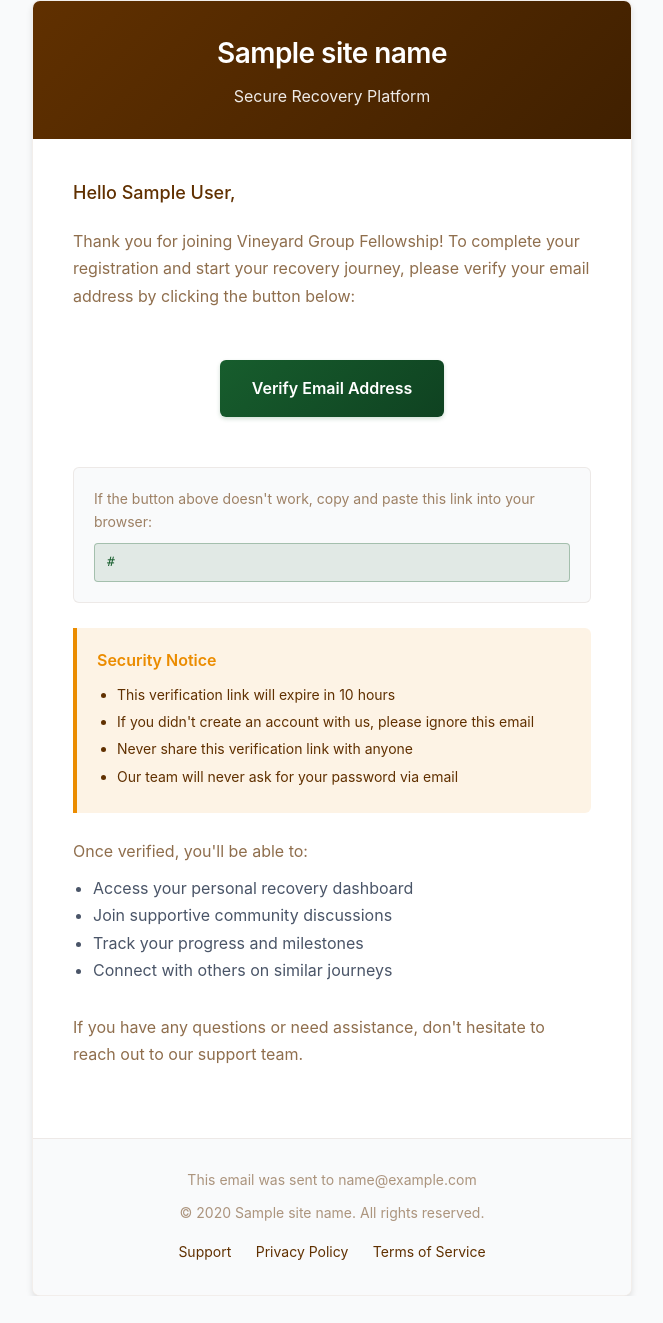
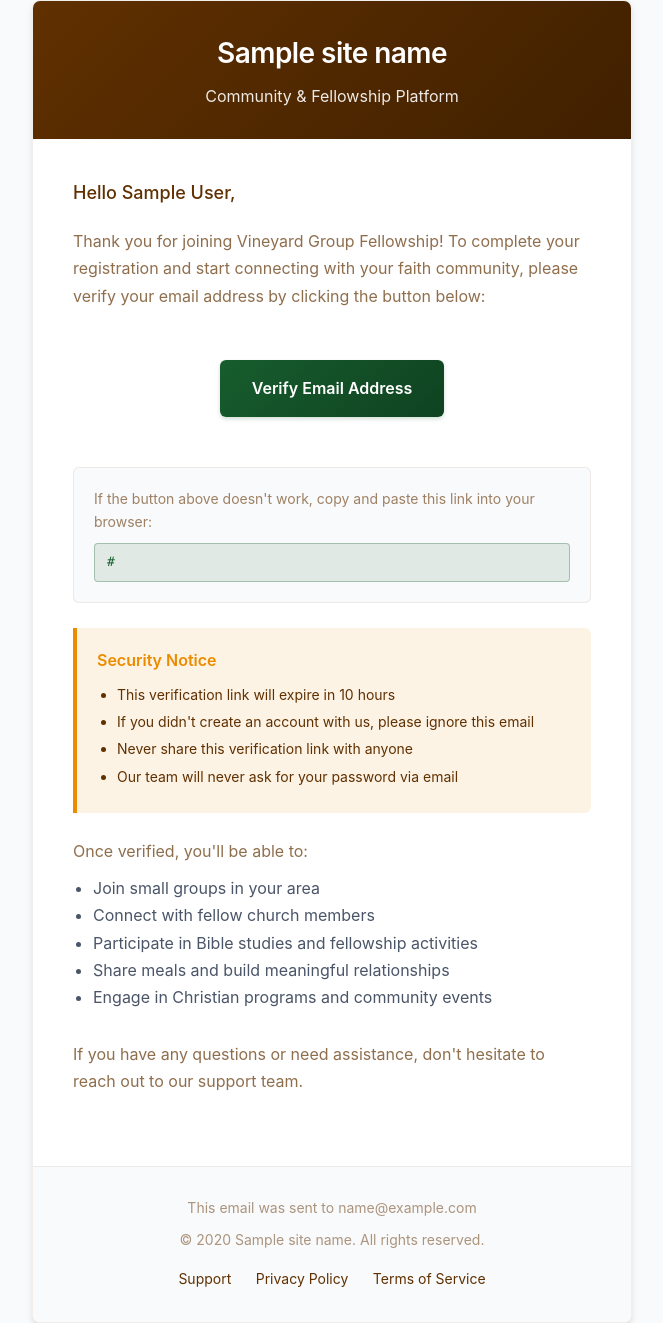
Before and after one commit to ThriledLokki983/vineyardgroupfellowship-be, a Django app: template authentication/templates/authentication/email_verification_email.html in a window 1280 px wide. Shown: the whole page, without its empty margins (308-971 px from the left). Before the commit the page ends 1296 px from the top, so only its background shows below. Run offline with Django 5.2, Linux system fonts and the light colour scheme; a user stored in the database is signed in; data comes from the database, SQL or seed files in the repository; tables that the repository leaves empty hold one stand-in row (values such as "Sample post"); the template is opened without the code that fills it: most values are stand-ins (such as "Sample title", 1, 10 or a date in 2020); parts of the project's set-up code (start-up, migrations or seed data) failed here and were passed over.

Commit message:
fix: Update email templates for church fellowship instead of addiction recovery
- Changed 'Secure Recovery Platform' to 'Community & Fellowship Platform'
- Updated email verification message from 'recovery journey' to 'connecting with faith community'
- Updated benefits list to reflect church fellowship activities (Bible studies, small groups, meals, etc.)
- Updated password reset emails to remove recovery language
- Changed page subtitles from 'Your Recovery Journey' to 'Community & Fellowship'
- Updated footer text to reflect community platform instead of recovery platform

```diff
--- a/authentication/templates/authentication/email_verification_email.html
+++ b/authentication/templates/authentication/email_verification_email.html
@@ -314,7 +314,7 @@
       <!-- Header -->
       <div class="email-header" style="background: linear-gradient(135deg, #603000 0%, #402000 100%); color: #ffffff; padding: 30px 40px; text-align: center;">
         <h1 style="font-size: 28px; font-weight: 600; margin: 0 0 8px 0; letter-spacing: -0.02em; color: #ffffff;">{{ site_name }}</h1>
-        <p style="font-size: 16px; opacity: 0.9; margin: 0; color: #ffffff;">Secure Recovery Platform</p>
+        <p style="font-size: 16px; opacity: 0.9; margin: 0; color: #ffffff;">Community & Fellowship Platform</p>
       </div>
 
       <!-- Main Content -->
@@ -325,7 +325,7 @@
 
         <div class="message">
           <p>
-            Thank you for joining Vineyard Group Fellowship! To complete your registration and start your recovery journey, please verify your email address by clicking the button below:
+            Thank you for joining Vineyard Group Fellowship! To complete your registration and start connecting with your faith community, please verify your email address by clicking the button below:
           </p>
         </div>
 
@@ -370,10 +370,11 @@
         <div class="message">
           <p>Once verified, you'll be able to:</p>
           <ul style="margin: 10px 0 0 20px; color: #4a5568">
-            <li>Access your personal recovery dashboard</li>
-            <li>Join supportive community discussions</li>
-            <li>Track your progress and milestones</li>
-            <li>Connect with others on similar journeys</li>
+            <li>Join small groups in your area</li>
+            <li>Connect with fellow church members</li>
+            <li>Participate in Bible studies and fellowship activities</li>
+            <li>Share meals and build meaningful relationships</li>
+            <li>Engage in Christian programs and community events</li>
           </ul>
         </div>
 
--- a/authentication/templates/authentication/password_reset_confirm.html
+++ b/authentication/templates/authentication/password_reset_confirm.html
@@ -201,7 +201,7 @@
     <div class="container">
       <div class="header">
         <div class="logo">Vineyard Group Fellowship</div>
-        <div class="subtitle">{% trans "Your Recovery Journey" %}</div>
+        <div class="subtitle">{% trans "Community & Fellowship" %}</div>
       </div>
 
       <div class="form-section">
--- a/authentication/templates/authentication/password_reset_success.html
+++ b/authentication/templates/authentication/password_reset_success.html
@@ -133,7 +133,7 @@
     <div class="container">
       <div class="header">
         <div class="logo">Vineyard Group Fellowship</div>
-        <div class="subtitle">{% trans "Your Recovery Journey" %}</div>
+        <div class="subtitle">{% trans "Community & Fellowship" %}</div>
       </div>
 
       <div class="success-icon">✓</div>
--- a/vineyard_group_fellowship/settings/base.py
+++ b/vineyard_group_fellowship/settings/base.py
@@ -392,7 +392,8 @@
 
 # File upload settings (optimized for base64 storage)
 # Must be integers for Django's multipart parser
-FILE_UPLOAD_MAX_MEMORY_SIZE = int(1.5 * 1024 * 1024)  # 1.5MB raw file size (1572864 bytes)
+# 1.5MB raw file size (1572864 bytes)
+FILE_UPLOAD_MAX_MEMORY_SIZE = int(1.5 * 1024 * 1024)
 DATA_UPLOAD_MAX_MEMORY_SIZE = int(1.5 * 1024 * 1024)  # 1.5MB (1572864 bytes)
 
 # Profile photo specific settings for base64 storage
```
Also changed, not shown: authentication/templates/authentication/password_reset_email.html (+5 -7 lines).
